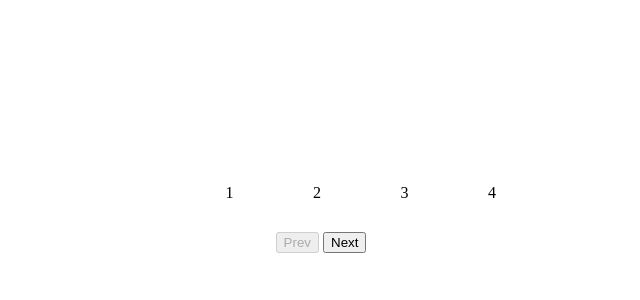
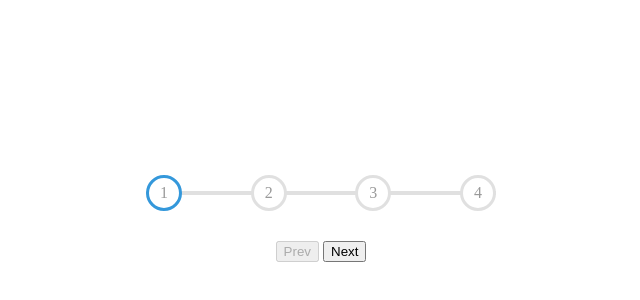
Before and after one commit to Iris-Smok/Creating-The-Steps, a plain HTML site: page index.html in a window 1280 px wide. Shown: the part 182-482 px from the top of the page, without its empty margins (319-959 px from the left). Drawn offline with Linux system fonts and the light colour scheme.

Commit message:
Style circles and progress bar

```diff
--- a/style.css
+++ b/style.css
@@ -1,3 +1,9 @@
+:root {
+    --line-border-fill: #3498db;
+    --line-border-empty: #e0e0e0;
+}
+
+
 body{
     display: flex;
     align-items: center;
@@ -19,3 +25,45 @@ body{
     max-width: 100%;
     width: 350px;
 }
+
+.progress-container::before{
+    content: '';
+    background-color: var(--line-border-empty);
+    position: absolute;
+    top: 50%;
+    left: 0;
+    transform: translateY(-50%);
+    height: 4px;
+    width: 100%;
+    z-index: -1;
+}
+
+.progress{
+    background-color: var(--line-border-fill);
+    position: absolute;
+    top: 50%;
+    left: 0;
+    transform: translateY(-50%);
+    height: 4px;
+    width: 0%;
+    z-index: -1;
+    transition: 0.4s ease;
+}
+
+.circle{
+    background-color: #fff;
+    color: #999;
+    border-radius: 50%;
+    height: 30px;
+    width: 30px;
+    display: flex;
+    align-items: center;
+    justify-content: center;
+    border: 3px solid #e0e0e0;
+    transition: .4s ease;
+}
+
+.circle.active{
+    border-color: var(--line-border-fill);
+
+}
```
